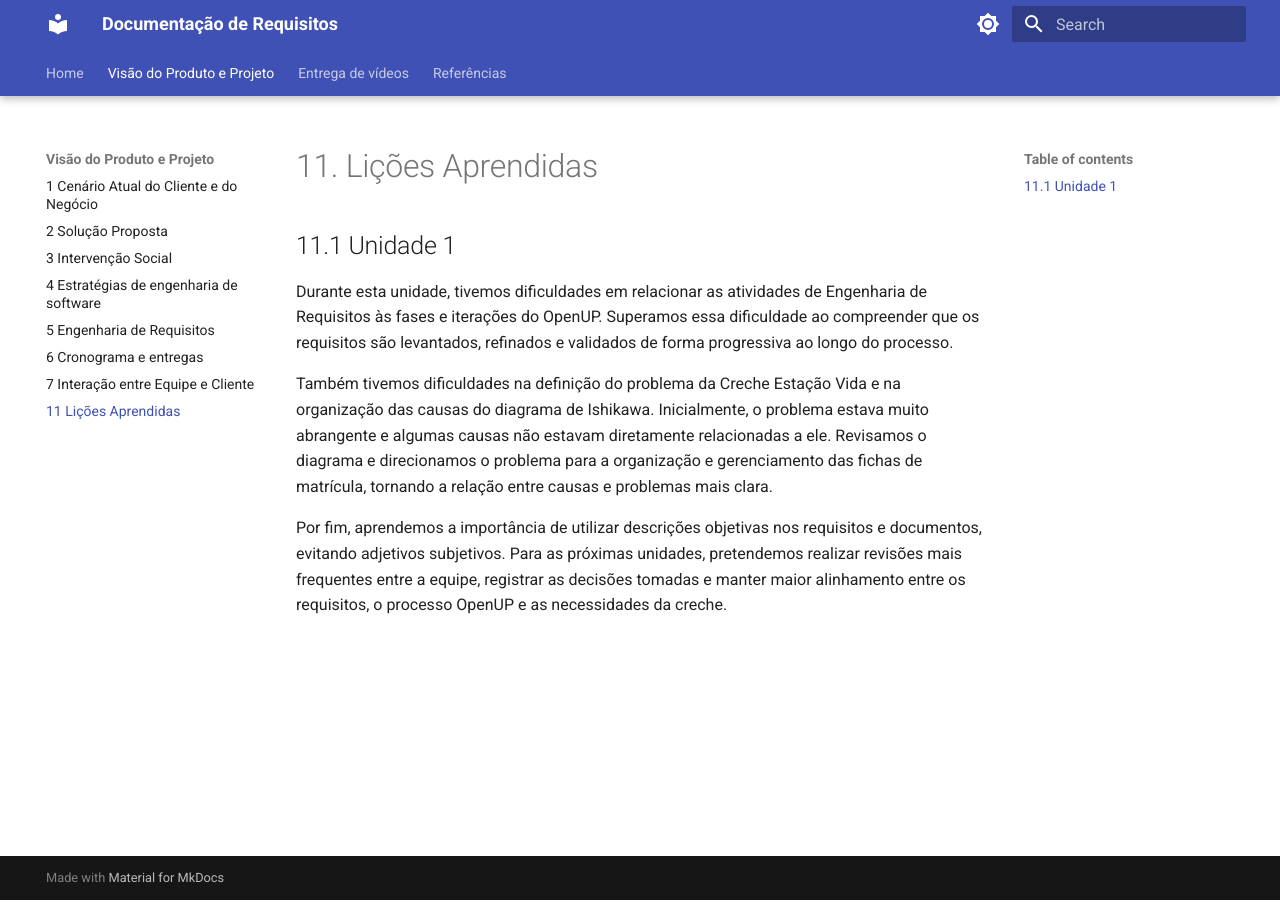
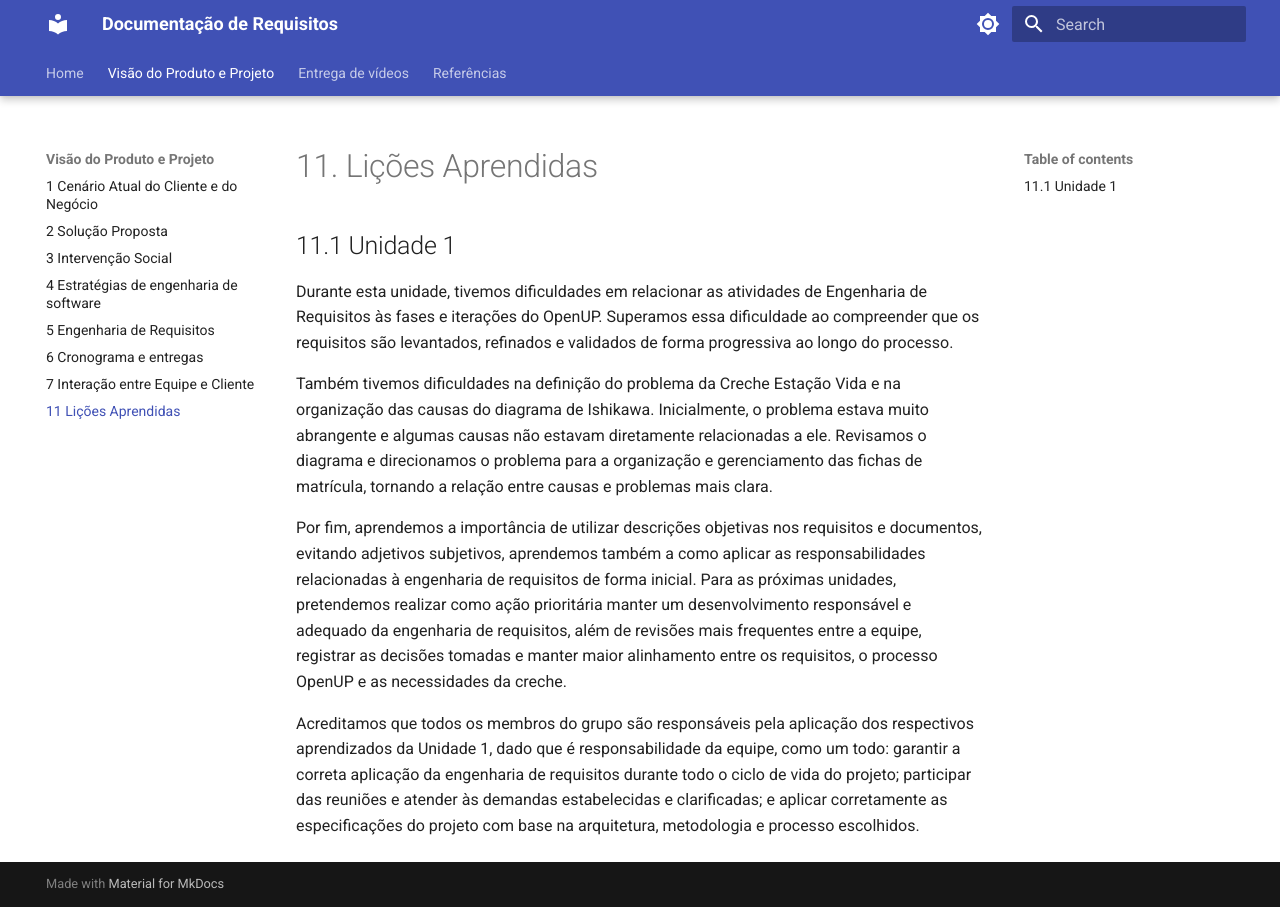
Before and after one commit to mdsreq-fga-unb/REQ-2026.2-T01-Sigma, an MkDocs documentation site: the page built from docs/doc-visao/11_licoes.md, in a window 1280 px wide. Built offline with MkDocs 1.6.1 and Material for MkDocs 9.7.7, drawn with Linux system fonts in a browser that asks for light colours.

Commit message:
Aplicando correções e atualizando a seção de "Lições Aprendidas"
Alterado o texto e incrementado as correções estabelecidas para a seção "Lições Aprendidas" na Issue de número 9.

```diff
--- a/docs/doc-visao/11_licoes.md
+++ b/docs/doc-visao/11_licoes.md
@@ -6,4 +6,6 @@ Durante esta unidade, tivemos dificuldades em relacionar as atividades de Engenh
 
 Também tivemos dificuldades na definição do problema da Creche Estação Vida e na organização das causas do diagrama de Ishikawa. Inicialmente, o problema estava muito abrangente e algumas causas não estavam diretamente relacionadas a ele. Revisamos o diagrama e direcionamos o problema para a organização e gerenciamento das fichas de matrícula, tornando a relação entre causas e problemas mais clara.
 
-Por fim, aprendemos a importância de utilizar descrições objetivas nos requisitos e documentos, evitando adjetivos subjetivos. Para as próximas unidades, pretendemos realizar revisões mais frequentes entre a equipe, registrar as decisões tomadas e manter maior alinhamento entre os requisitos, o processo OpenUP e as necessidades da creche.
+Por fim, aprendemos a importância de utilizar descrições objetivas nos requisitos e documentos, evitando adjetivos subjetivos, aprendemos também a como aplicar as responsabilidades relacionadas à engenharia de requisitos de forma inicial. Para as próximas unidades, pretendemos realizar como ação prioritária manter um desenvolvimento responsável e adequado da engenharia de requisitos, além de revisões mais frequentes entre a equipe, registrar as decisões tomadas e manter maior alinhamento entre os requisitos, o processo OpenUP e as necessidades da creche.
+
+Acreditamos que todos os membros do grupo são responsáveis pela aplicação dos respectivos aprendizados da Unidade 1, dado que é responsabilidade da equipe, como um todo: garantir a correta aplicação da engenharia de requisitos durante todo o ciclo de vida do projeto; participar das reuniões e atender às demandas estabelecidas e clarificadas; e aplicar corretamente as especificações do projeto com base na arquitetura, metodologia e processo escolhidos.
```
